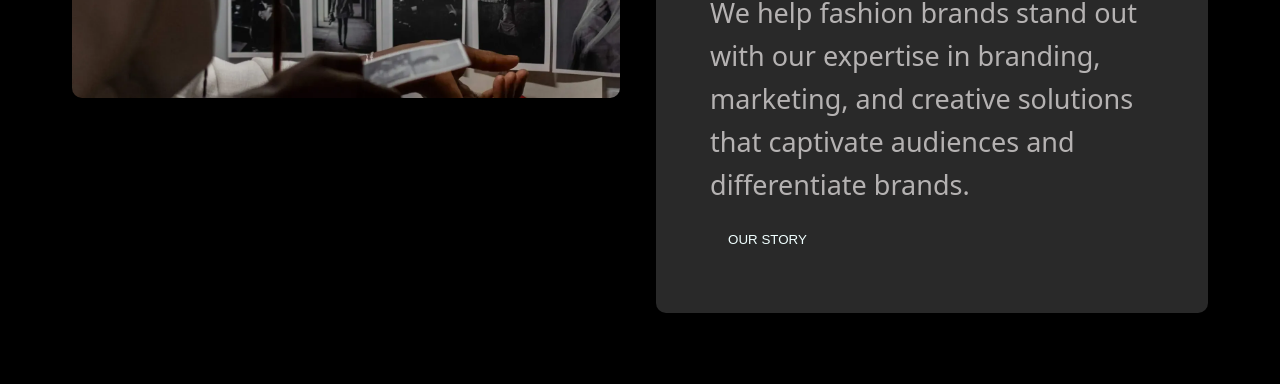
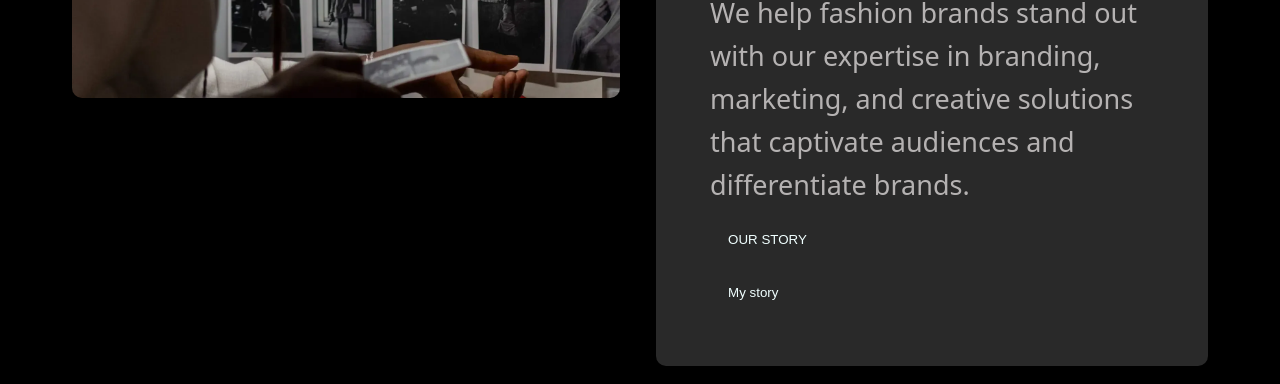
Before and after one commit to Yashahuja2005/cohort-2.0, a plain HTML site: page index.html in a window 1280 px wide. Shown: the part 468-852 px from the top of the page. Before the commit the page ends 800 px from the top, so only its background shows below. Drawn offline with Linux system fonts and the light colour scheme.

Commit message:
index updated

```diff
--- a/index.html
+++ b/index.html
@@ -18,6 +18,7 @@
                     <h1>How We Help Fashion Brands Stand Out</h1>
                     <p>We help fashion brands stand out with our expertise in branding, marketing, and creative solutions that captivate audiences and differentiate brands.</p>
                     <button>OUR STORY</button>
+                    <button>My story</button>
                 </div>
             </div>
         </section>
```
